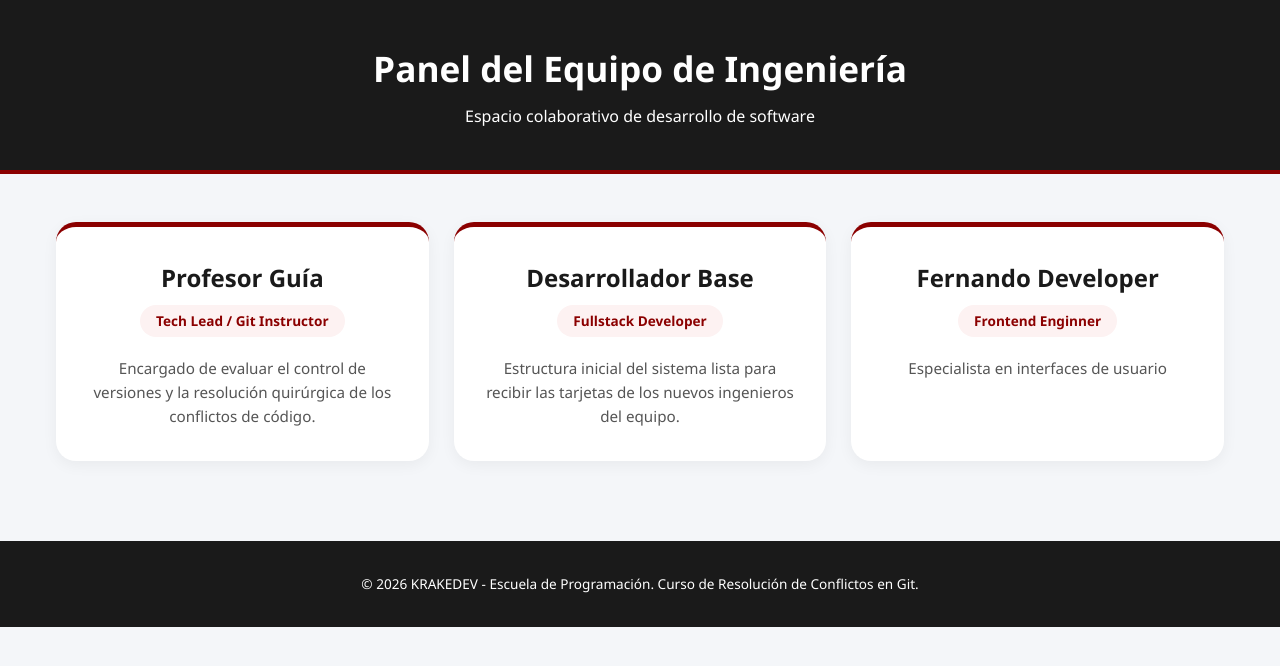
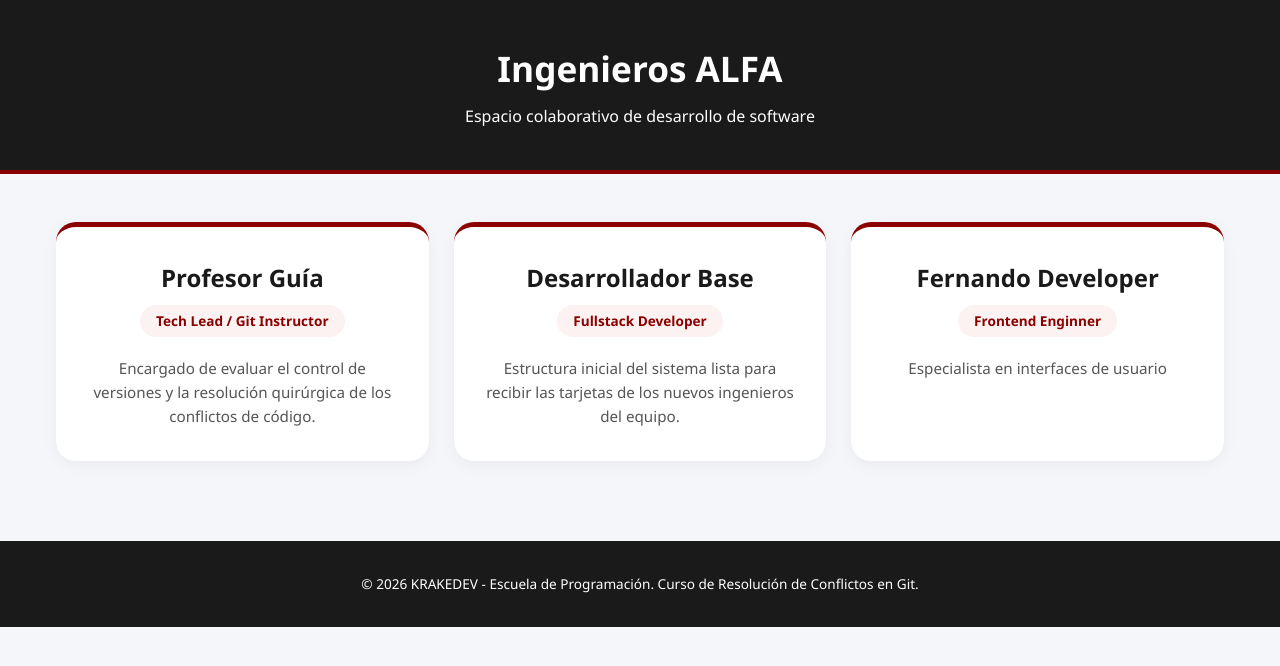
Before and after one commit to David-perfectbrake1-hash/web_equipo, a plain HTML site: page index.html in a window 1280 px wide. Drawn offline with Linux system fonts and the light colour scheme.

Commit message:
fix: personalizar título de la web como Ingenieros ALFA

```diff
--- a/index.html
+++ b/index.html
@@ -8,7 +8,7 @@
 </head>
 <body>
     <header class="main-header">
-        <h1>Panel del Equipo de Ingeniería</h1>
+        <h1>Ingenieros ALFA</h1>
         <p>Espacio colaborativo de desarrollo de software</p>
     </header>
 
```
